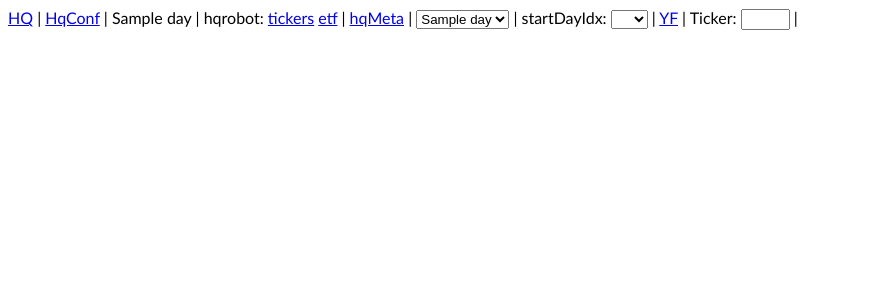
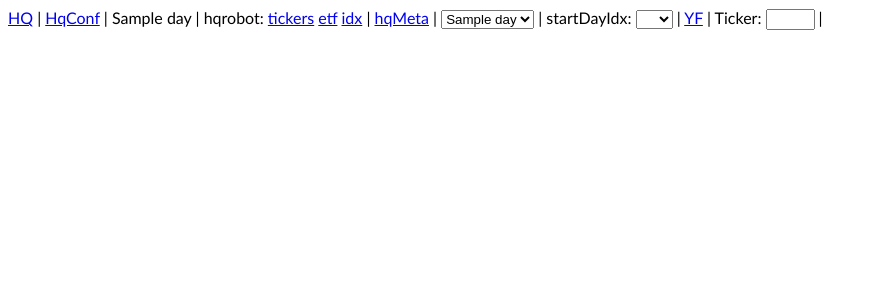
Before and after one commit to jbtwitt/pipy, a Flask app: template hq/app/templates/base.html in a window 1280 px wide. Shown: the top 300 px of the page, without its empty margins (0-876 px from the left). Run offline with Flask 2, Linux system fonts and the light colour scheme; the template is opened without the code that fills it: most values are stand-ins (such as "Sample title", 1, 10 or a date in 2020); parts of the project's set-up code (start-up, migrations or seed data) failed here and were passed over.

Commit message:
idx link

```diff
--- a/hq/app/templates/base.html
+++ b/hq/app/templates/base.html
@@ -22,7 +22,8 @@
 
 hqrobot:
 <a href="/hqrobot?list=tickers">tickers</a>
-<a href="/hqrobot?list=etf">etf</a> |
+<a href="/hqrobot?list=etf">etf</a>
+<a href="/hqrobot?list=idx">idx</a> |
 
 {% for hqMetaFile in templateMeta.hqMetaFiles %}
     <a href="/hqMeta?{{hqMetaFile}}">hqMeta</a> |
--- a/hq/app/templates/index.html
+++ b/hq/app/templates/index.html
@@ -4,7 +4,7 @@
 
 <table>
     <tr>
-{% for tickerList in ['tickers', 'etf'] %}
+{% for tickerList in ['tickers', 'etf', 'idx'] %}
 <th valign="top">
 <a href="/hqMeta/dayIdx?startDayIdx=0&list={{tickerList}}">{{tickerList}}</a>
 <table>
```
